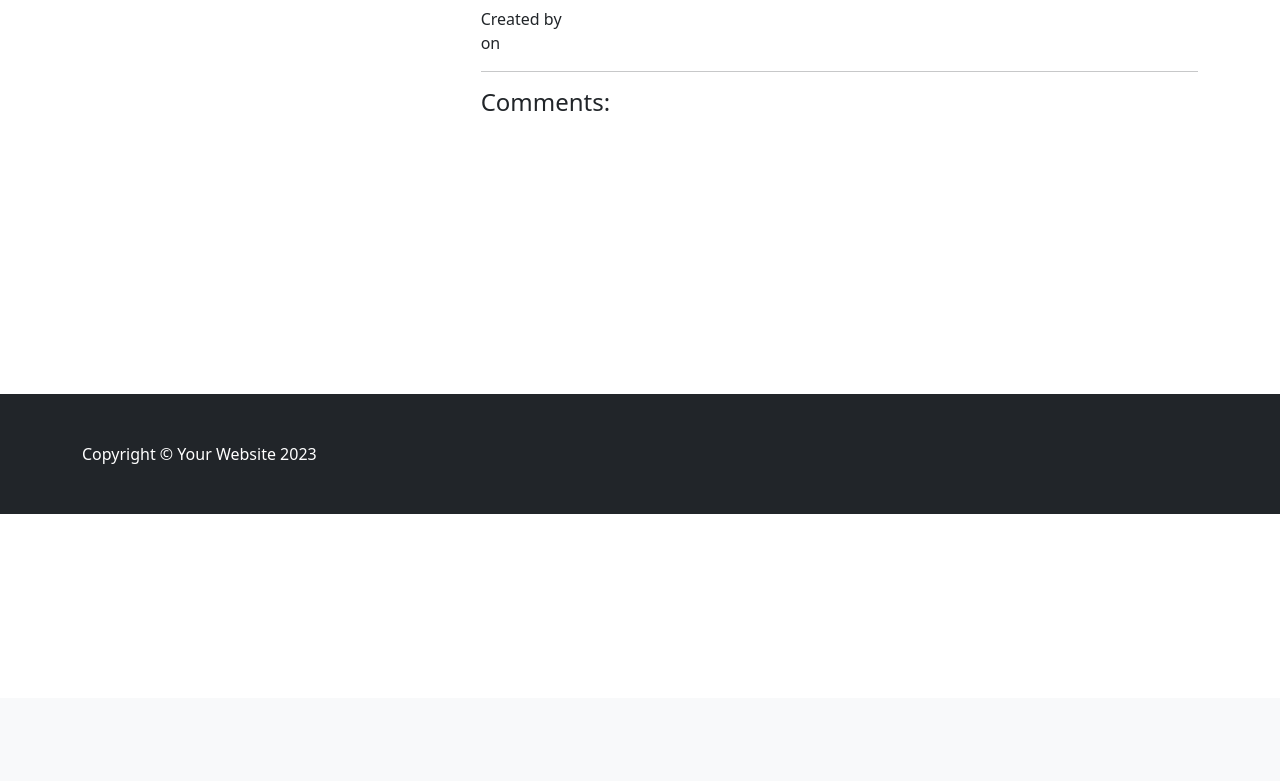
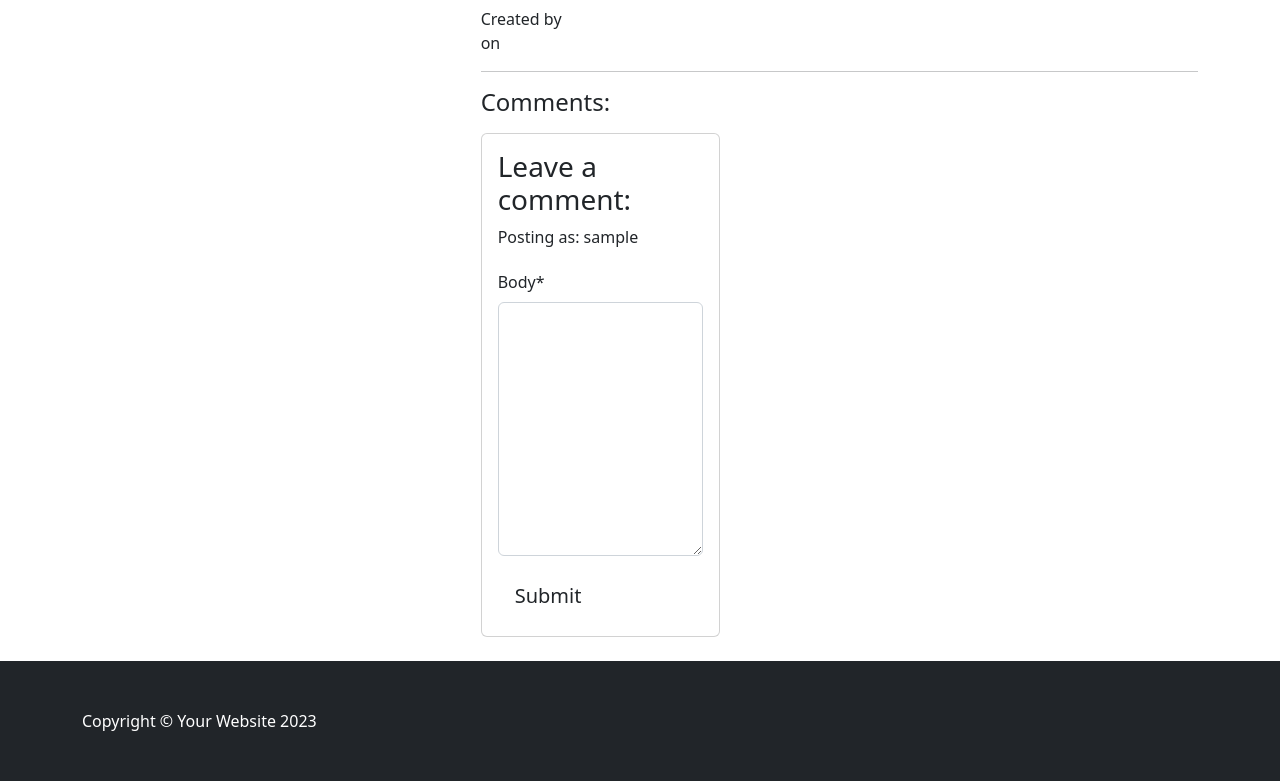
Before and after one commit to Cmorgan21/pole-haven, a Django app: template blog/templates/blog/blog_detail.html in a window 1280 px wide. Shown: the part 102-883 px from the top of the page. Before the commit the page ends 616 px from the top, so only its background shows below. Run offline with Django 4.2, Linux system fonts and the light colour scheme; the template is opened without the code that fills it: values that come from a table or form of the project are taken from there, others are empty; the visitor is signed in with stand-in values (Sample User, id 1); some libraries are stand-ins or nearby versions.

Commit message:
add comment form for user

```diff
--- a/Pole_Store/settings.py
+++ b/Pole_Store/settings.py
@@ -49,6 +49,8 @@ INSTALLED_APPS = [
     'allauth',
     'allauth.account',
     'allauth.socialaccount',
+    'crispy_forms',
+    'crispy_bootstrap5',
     'django.contrib.contenttypes',
     'django.contrib.sessions',
     'django.contrib.messages',
@@ -59,6 +61,9 @@ INSTALLED_APPS = [
     'cloudinary',
 
 ]
+
+CRISPY_ALLOWED_TEMPLATE_PACKS = "bootstrap5"
+CRISPY_TEMPLATE_PACK = "bootstrap5"
 
 SITE_ID = 1
 LOGIN_REDIRECT_URL = '/'
--- /dev/null
+++ b/blog/forms.py
@@ -0,0 +1,8 @@
+from .models import Comment
+from django import forms
+
+
+class CommentForm(forms.ModelForm):
+    class Meta:
+        model = Comment
+        fields = ('body',)
--- a/blog/templates/blog/blog_detail.html
+++ b/blog/templates/blog/blog_detail.html
@@ -1,5 +1,6 @@
 {% extends "base.html" %}
 {% load static %}
+{% load crispy_forms_tags %}
 
 {% block header %}
 {% endblock header %}
@@ -20,7 +21,11 @@
         </div>
         <hr>
         <div class="comment-container">
+            {% if comment_count == 0 %}
+            <h4>No comments have been made</h4>
+            {% else %}
             <h4>{{ comment_count }} Comments:</h4>
+            {% endif %}
             <div>
                 {% for comment in comments %}
                 <div class="p-2 comments
@@ -41,6 +46,25 @@
                   {% endif %}
                 </div>
                 {% endfor %}
+                <div class="comment-form-container"></div>
+                    <div class="col-md-4 card mb-4 mt-3">
+                        <div class="card-body">
+                        {% if user.is_authenticated %}
+                        <h3>Leave a comment:</h3>
+                        <p>Posting as: {{ user.username }}</p>
+                        <form id="commentForm" method="post"
+                            style="margin-top: 1.3em;">
+                            {{ comment_form | crispy }}
+                            {% csrf_token %}
+                            <button id="submitButton" type="submit"
+                            class="btn btn-signup btn-lg">Submit</button>
+                        </form>
+                        {% else %}
+                        <p>Log in to leave a comment</p>
+                        {% endif %}
+                        </div>
+                    </div>
+                </div>
             </div>
         </div>
     </div>
```
Also changed, not shown: blog/views.py (+6 -2 lines).
